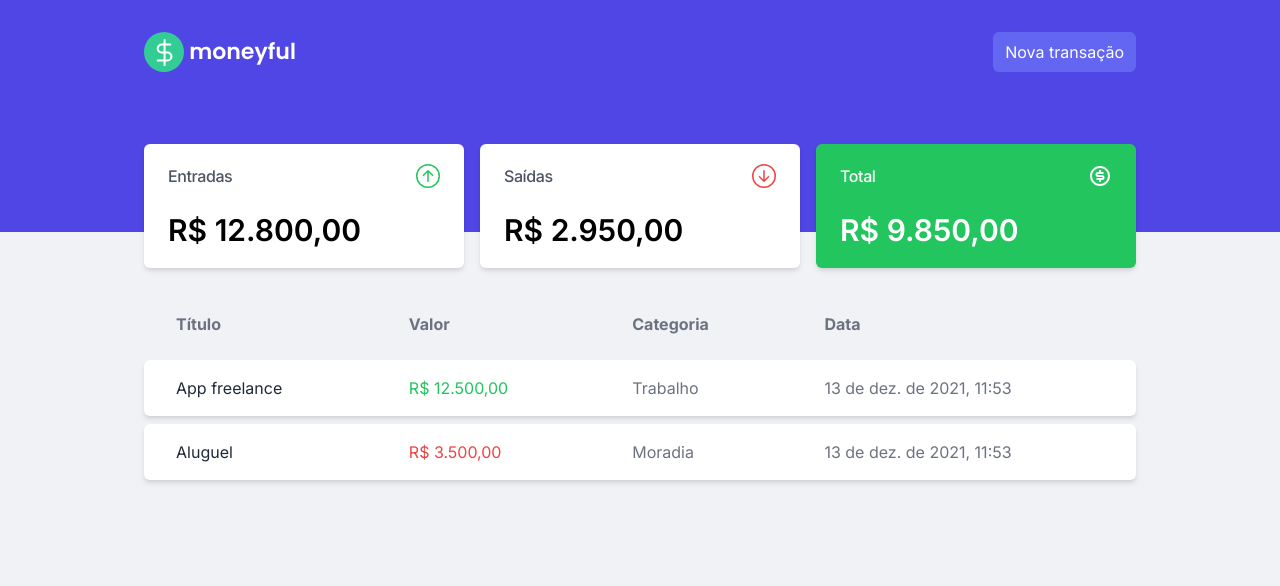
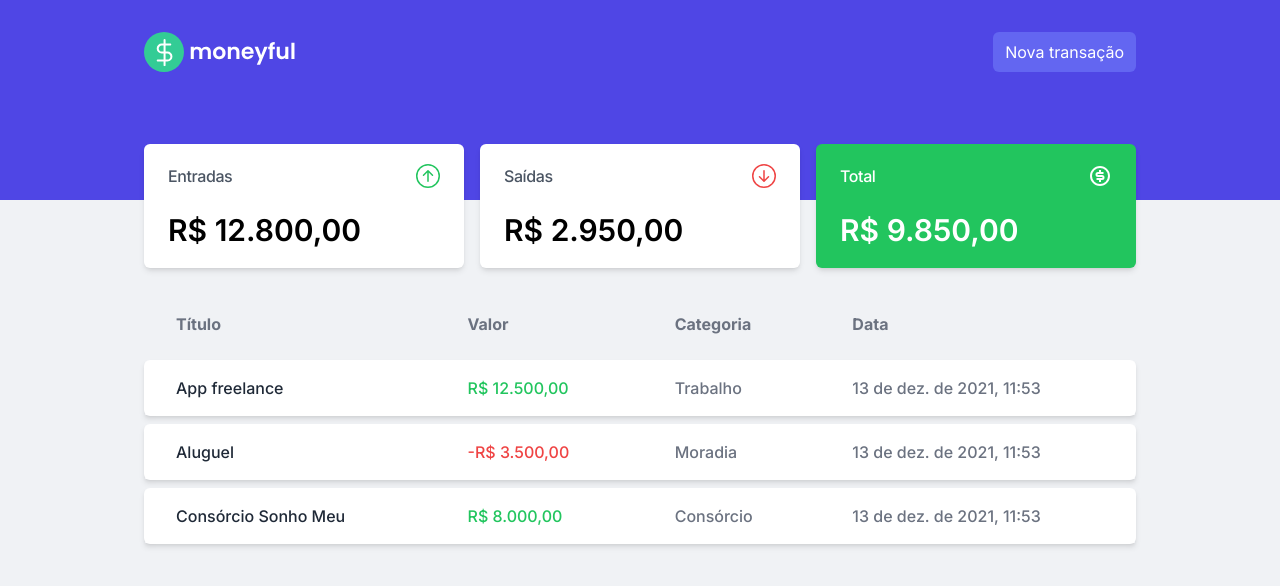
Before and after one commit to devguilhermy/moneyful, a React (Create React App) app: page / in a window 1280 px wide. Shown: the top 586 px of the page. Built offline with nearby package versions, Linux system fonts and the light colour scheme.

Commit message:
style: pequenas alterações

```diff
--- a/src/components/Header.tsx
+++ b/src/components/Header.tsx
@@ -3,7 +3,7 @@ import logoImg from '../assets/images/logo.svg';
 export function Header() {
     return (
         <header className="bg-indigo-600">
-            <div className="max-w-5xl mx-auto flex items-center justify-between pb-40 px-4 pt-8">
+            <div className="max-w-5xl mx-auto flex items-center justify-between pb-32 px-4 pt-8">
                 <img src={logoImg} alt="Moneyful logo" />
                 <button
                     type="button"
--- a/src/components/Summary.tsx
+++ b/src/components/Summary.tsx
@@ -2,33 +2,33 @@ import { Icons } from '../assets/icons';
 
 export function Summary() {
     return (
-        <div className="grid grid-cols-3 gap-4 -mt-32">
-            <div className="bg-white px-6 py-5 rounded-md shadow-md">
-                <div className="flex justify-between items-center">
-                    <span className="text-gray-600 tracking-tight font-medium">
+        <div className="grid grid-cols-3 gap-4 -mt-24">
+            <div className="px-6 py-5 bg-white rounded-md shadow-md">
+                <div className="flex items-center justify-between">
+                    <span className="font-medium tracking-tight text-gray-600">
                         Entradas
                     </span>
-                    <Icons.Income className="text-green-500 w-6 h-6" />
+                    <Icons.Income className="w-6 h-6 text-green-500" />
                 </div>
-                <p className="text-3xl font-semibold mt-6">R$ 12.800,00</p>
+                <p className="mt-6 text-3xl font-semibold">R$ 12.800,00</p>
             </div>
-            <div className="bg-white px-6 py-5 rounded-md shadow-md">
-                <div className="flex justify-between items-center">
-                    <span className="text-gray-600 tracking-tight font-medium">
+            <div className="px-6 py-5 bg-white rounded-md shadow-md">
+                <div className="flex items-center justify-between">
+                    <span className="font-medium tracking-tight text-gray-600">
                         Saídas
                     </span>
-                    <Icons.Expense className="text-red-500 w-6 h-6" />
+                    <Icons.Expense className="w-6 h-6 text-red-500" />
                 </div>
-                <p className="text-3xl font-semibold mt-6">R$ 2.950,00</p>
+                <p className="mt-6 text-3xl font-semibold">R$ 2.950,00</p>
             </div>
-            <div className="bg-green-500 px-6 py-5 rounded-md shadow-md">
-                <div className="flex justify-between items-center">
-                    <span className="text-white tracking-tight font-medium">
+            <div className="px-6 py-5 bg-green-500 rounded-md shadow-md">
+                <div className="flex items-center justify-between">
+                    <span className="font-medium tracking-tight text-white">
                         Total
                     </span>
-                    <Icons.Money className="text-white w-6 h-6" />
+                    <Icons.Money className="w-6 h-6 text-white" />
                 </div>
-                <p className="text-3xl font-semibold mt-6 text-white">
+                <p className="mt-6 text-3xl font-semibold text-white">
                     R$ 9.850,00
                 </p>
             </div>
--- a/src/components/TransactionsTable.tsx
+++ b/src/components/TransactionsTable.tsx
@@ -13,9 +13,16 @@ export function TransactionsTable() {
         },
         {
             title: 'Aluguel',
-            value: 3500,
+            value: -3500,
             category: 'Moradia',
             type: 'outcome',
+            date: new Date(),
+        },
+        {
+            title: 'Consórcio Sonho Meu',
+            value: 8000,
+            category: 'Consórcio',
+            type: 'income',
             date: new Date(),
         },
     ]);
@@ -23,21 +30,27 @@ export function TransactionsTable() {
     return (
         <div className="mt-5">
             <table className="w-full border-spacing">
-                <thead className="text-left">
+                <thead className="">
                     <tr className="">
-                        <th className="text-gray-500 cell-padding">Título</th>
-                        <th className="text-gray-500 cell-padding">Valor</th>
-                        <th className="text-gray-500 cell-padding">
+                        <th className="leading-6 text-left text-gray-500 cell-padding">
+                            Título
+                        </th>
+                        <th className="leading-6 text-left text-gray-500 cell-padding">
+                            Valor
+                        </th>
+                        <th className="leading-6 text-left text-gray-500 cell-padding">
                             Categoria
                         </th>
-                        <th className="text-gray-500 cell-padding">Data</th>
+                        <th className="leading-6 text-left text-gray-500 cell-padding">
+                            Data
+                        </th>
                     </tr>
                 </thead>
                 <tbody className="text-left">
                     {transactions.map((transaction, index) => {
                         return (
-                            <tr className="bg-white shadow-md ">
-                                <td className="cell-padding border-0 text-gray-800 rounded-l-md">
+                            <tr className="font-medium bg-white shadow-md">
+                                <td className="text-gray-800 border-0 cell-padding rounded-l-md">
                                     {transaction.title}
                                 </td>
                                 <td
@@ -49,10 +62,10 @@ export function TransactionsTable() {
                                 >
                                     {priceFormatter(transaction.value)}
                                 </td>
-                                <td className="cell-padding border-0 text-gray-500">
+                                <td className="text-gray-500 border-0 cell-padding">
                                     {transaction.category}
                                 </td>
-                                <td className="cell-padding border-0 text-gray-500 rounded-r-md">
+                                <td className="text-gray-500 border-0 cell-padding rounded-r-md">
                                     {dateFormatter(transaction.date)}
                                 </td>
                             </tr>
```
Also changed, not shown: public/css/tailwind-output.css.
